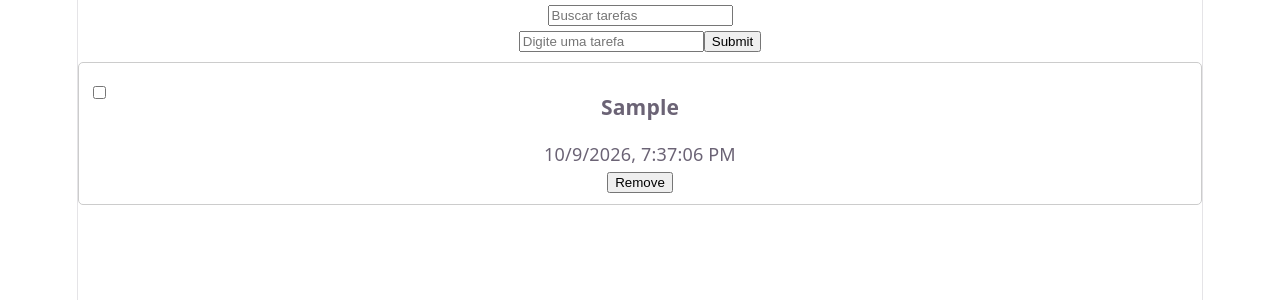
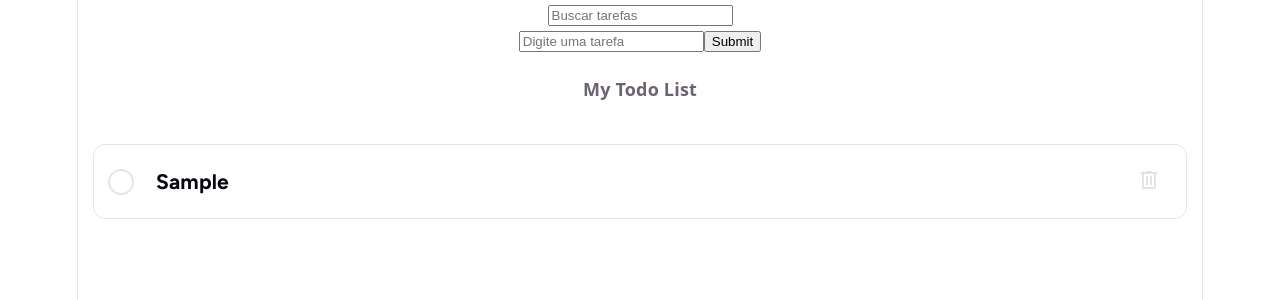
Before and after one commit to leandroruel/desafio-watch-guard, a React (Vite) app: page / in a window 1280 px wide. Both pictures are taken after typing "Sample" into the empty fields and a click on the button "Submit". Shown: the top 300 px of the page. Built offline with nearby package versions, Linux system fonts and the light colour scheme.

Commit message:
chore: style todo cards, add icons

```diff
--- a/src/App.tsx
+++ b/src/App.tsx
@@ -53,7 +53,8 @@ function App() {
   }, [todos]);
 
   return (
-    <div className="bg-white">
+    <div className="app">
+      <header>
         <input
           type="search"
           placeholder="Buscar tarefas"
@@ -71,6 +72,10 @@ function App() {
           />
           <button type="submit">Submit</button>
         </form>
+        <div className="app-title">
+          <h4>My Todo List</h4>
+        </div>
+      </header>
       <ul>
         {filtered.map((todo) => (
           <TodoCard
--- a/src/TodoCard.tsx
+++ b/src/TodoCard.tsx
@@ -1,4 +1,5 @@
 import type { Todo } from "./types";
+import DeleteIcon from "./icons/DeleteIcon";
 
 type ToDoCardProps = {
   todo: Todo;
@@ -9,16 +10,15 @@ type ToDoCardProps = {
 const TodoCard = ({ todo, onChangeChecked, onDelete }: ToDoCardProps) => {
   return (
     <li className="todo-card" data-testid={`todo-${todo.id}`}>
-      <h3>{todo.title}</h3>
+      <label className="circle-check">
+        <input type="checkbox" checked={todo.completed} onChange={() => onChangeChecked(todo)} />
+        <span className="circle-check__icon" aria-hidden="true"></span>
+      </label>
 
-      {todo.description && <p>{todo.description}</p>}
-
-      <p>{new Date(todo.created_at).toLocaleString()}</p>
-
-      <input type="checkbox" checked={todo.completed} onChange={() => onChangeChecked(todo)} />
+      <h3 className={todo.completed ? "text-muted" : ""}>{todo.title}</h3>
 
       <button id="delete" onClick={() => onDelete(todo.id)}>
-        Remove
+        <DeleteIcon />
       </button>
     </li>
   );
--- /dev/null
+++ b/src/icons/DeleteIcon.tsx
@@ -0,0 +1,15 @@
+const DeleteIcon = () => {
+  return (
+    <svg
+      xmlns="http://www.w3.org/2000/svg"
+      height="24px"
+      viewBox="0 -960 960 960"
+      width="24px"
+      fill="#e3e3e3"
+    >
+      <path d="M280-120q-33 0-56.5-23.5T200-200v-520h-40v-80h200v-40h240v40h200v80h-40v520q0 33-23.5 56.5T680-120H280Zm400-600H280v520h400v-520ZM360-280h80v-360h-80v360Zm160 0h80v-360h-80v360ZM280-720v520-520Z" />
+    </svg>
+  );
+};
+
+export default DeleteIcon;
--- a/src/index.css
+++ b/src/index.css
@@ -1,3 +1,5 @@
+@import url("https://fonts.googleapis.com/css2?family=Figtree:ital,wght@0,300..900;1,300..900&display=swap");
+
 :root {
   --text: #6b6375;
   --text-h: #08060d;
@@ -9,6 +11,10 @@
   --accent-border: rgba(170, 59, 255, 0.5);
   --social-bg: rgba(244, 243, 236, 0.5);
   --shadow: rgba(0, 0, 0, 0.1) 0 10px 15px -3px, rgba(0, 0, 0, 0.05) 0 4px 6px -2px;
+  --surface: #ffffff;
+  --surface-hover: #faf8ff;
+  --text-muted: #9ca3af;
+  --success: #22c55e;
 
   --sans: system-ui, "Segoe UI", Roboto, sans-serif;
   --heading: system-ui, "Segoe UI", Roboto, sans-serif;
@@ -31,20 +37,20 @@
 
 @media (prefers-color-scheme: dark) {
   :root {
-    --text: #9ca3af;
-    --text-h: #f3f4f6;
+    --text: #a8adba;
+    --text-h: #f3f4f8;
     --bg: #16171d;
-    --border: #2e303a;
-    --code-bg: #1f2028;
+    --border: #343541;
+
+    --surface: #1d1e27;
+    --surface-hover: #242530;
+
     --accent: #c084fc;
     --accent-bg: rgba(192, 132, 252, 0.15);
-    --accent-border: rgba(192, 132, 252, 0.5);
-    --social-bg: rgba(47, 48, 58, 0.5);
-    --shadow: rgba(0, 0, 0, 0.4) 0 10px 15px -3px, rgba(0, 0, 0, 0.25) 0 4px 6px -2px;
-  }
+    --accent-border: rgba(192, 132, 252, 0.45);
 
-  #social .button-icon {
-    filter: invert(1) brightness(2);
+    --text-muted: #85899a;
+    --success: #c084fc;
   }
 }
 
@@ -110,20 +116,137 @@ code {
 
 ul {
   margin: 0;
-  padding: 0;
+  padding: 8px 15px;
+}
+
+.todo-search {
+  color: var(--text-h);
+  background: var(--surface);
+  border: 1px solid var(--border);
+  border-radius: 10px;
+}
+
+.text-muted {
+  color: var(--text-muted);
+  opacity: 1;
+  text-decoration: line-through;
 }
 
 .todo-card {
-  border: 1px solid #ccc;
-  border-radius: 5px;
-  padding: 10px;
+  display: flex;
+  align-items: center;
+  justify-content: space-between;
+  gap: 12px;
+
+  background: var(--surface);
+  border: 1px solid var(--border);
+  border-radius: 12px;
+  padding: 14px;
+
   list-style: none;
-  margin: 10px 0 0 0;
-  position: relative;
+  margin-top: 10px;
+
+  transition:
+    background-color 160ms ease,
+    border-color 160ms ease;
 }
 
-.todo-card input[type="checkbox"] {
+.todo-card:hover {
+  background: var(--surface-hover);
+  border-color: var(--accent-border);
+}
+
+.todo-card h3 {
+  font-family: "Figtree", sans-serif;
+  color: var(--text-h);
+  margin: 0 auto 0 10px;
+}
+
+.todo-card p {
+  color: var(--text);
+}
+
+.todo-card button {
+  color: var(--text);
+  background: transparent;
+  border: 0;
+  cursor: pointer;
+  padding: 0.50rem 0.60rem;
+  border-radius: 100%;
+  transition:
+    background-color 160ms ease,
+    border-color 160ms ease;
+}
+
+.todo-card button:hover {
+  color: var(--accent);
+  background-color: var(--bg);
+}
+
+.circle-check {
+  display: inline-flex;
+  align-items: center;
+  justify-content: center;
+  cursor: pointer;
+}
+
+.circle-check input {
   position: absolute;
-  top: 20px;
-  left: 10px;
+  opacity: 0;
+  width: 1px;
+  height: 1px;
 }
+
+.circle-check__icon {
+  width: 22px;
+  height: 22px;
+  border-width: 2px;
+  border-style: solid;
+  border-color: var(--border);
+  border-radius: 50%;
+  display: inline-grid;
+  place-items: center;
+  transition:
+    background-color 180ms ease,
+    border-color 180ms ease,
+    transform 180ms ease;
+}
+
+.circle-check__icon::after {
+  content: "";
+  width: 5px;
+  height: 9px;
+  border: solid white;
+  border-width: 0 2px 2px 0;
+  transform: rotate(45deg) scale(0);
+  transition: transform 180ms ease;
+}
+
+.circle-check input:checked + .circle-check__icon {
+  background-color: var(--success);
+  border-color: var(--success);
+}
+
+.circle-check input:checked + .circle-check__icon::after {
+  transform: rotate(45deg) scale(1) translateY(-1px) translateX(-1px);
+}
+
+.circle-check input:focus-visible + .circle-check__icon {
+  outline: 3px solid var(--accent-border);
+  outline-offset: 3px;
+}
+
+.circle-check:hover .circle-check__icon {
+  border-color: var(--accent);
+}
+
+.circle-check input:checked + .circle-check__icon:hover {
+  transform: scale(1.08);
+}
+
+@media (prefers-reduced-motion: reduce) {
+  .circle-check__icon,
+  .circle-check__icon::after {
+    transition: none;
+  }
+}
```
Lines whose indentation alone changed are shown as unchanged.
